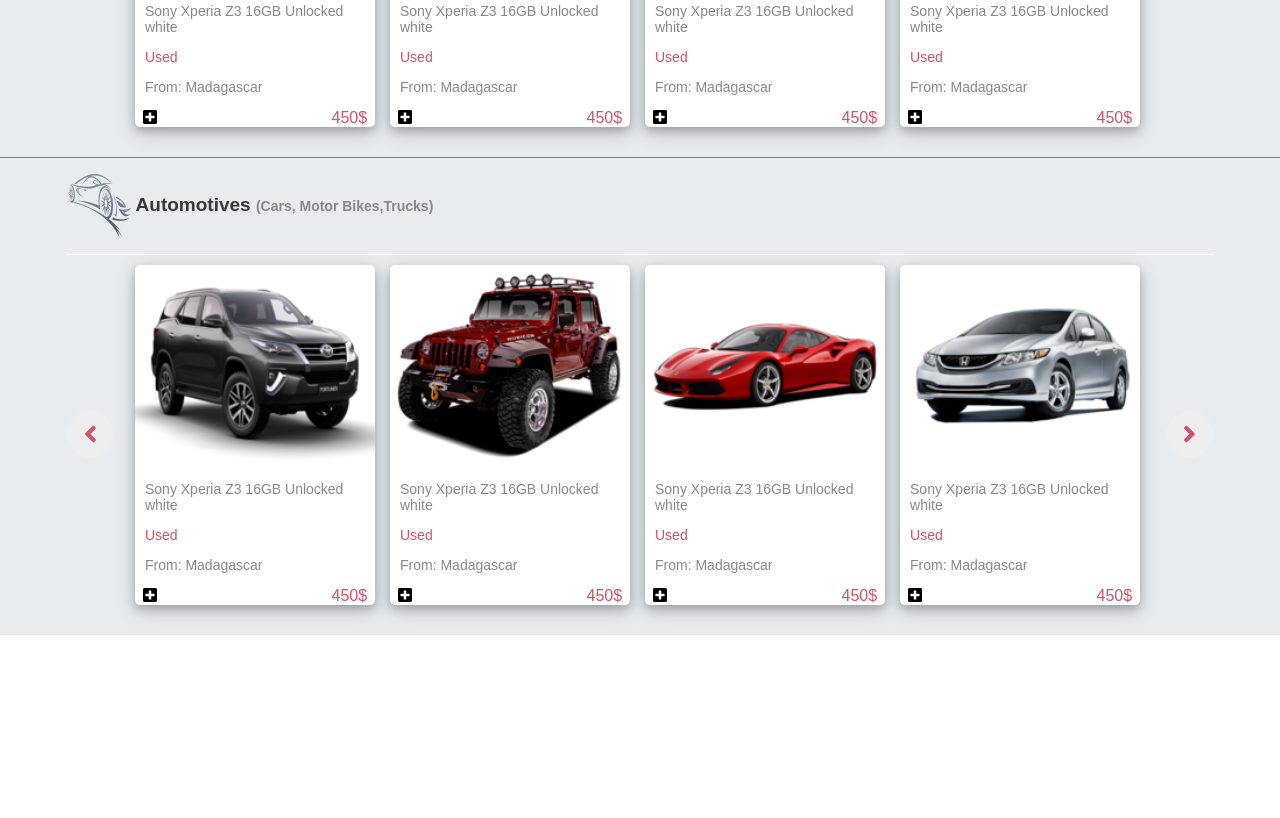
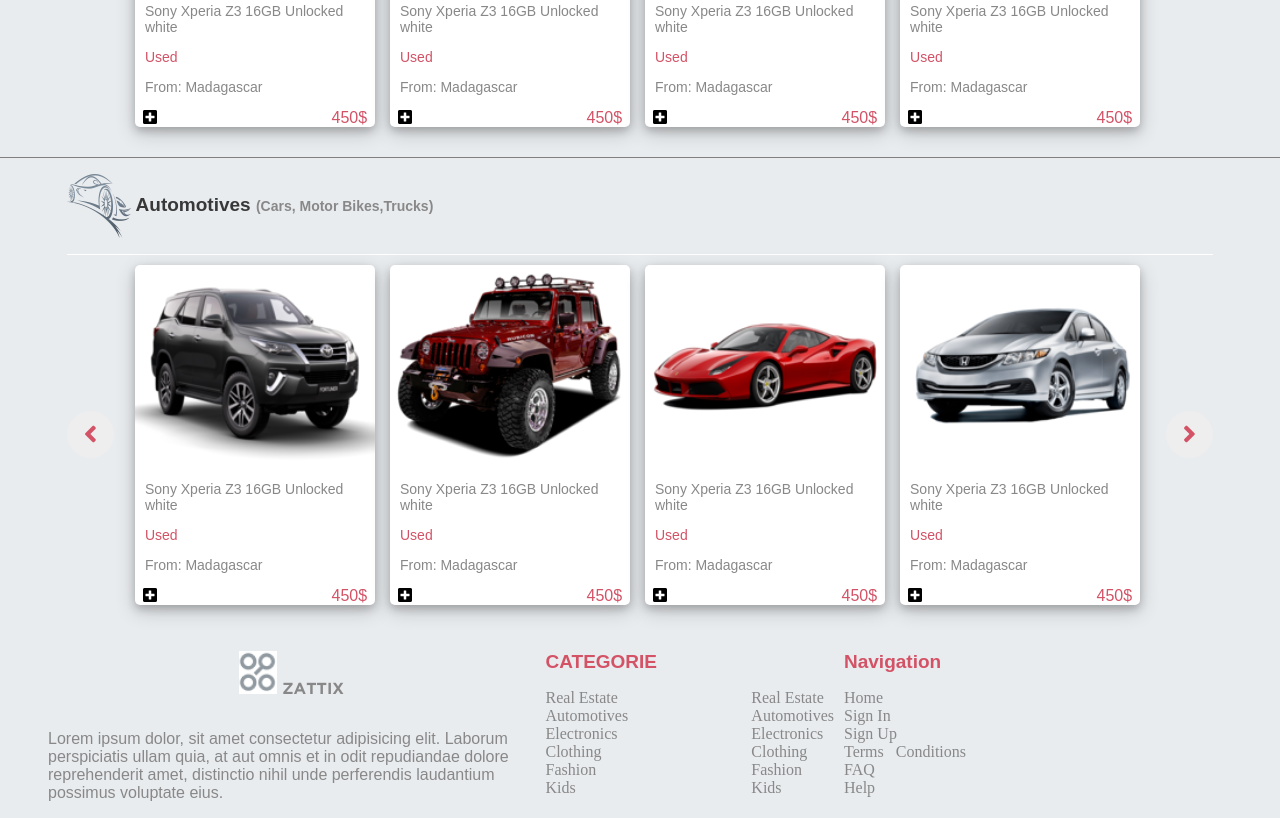
Before and after one commit to rindrajosia/capstone-html, a plain HTML site: page index.html in a window 1280 px wide. Shown: the part 1505-2323 px from the top of the page. Before the commit the page ends 2140 px from the top, so only its background shows below. Drawn offline with Linux system fonts and the light colour scheme; a web font is replaced by a local one.

Commit message:
add footer

```diff
--- a/index.html
+++ b/index.html
@@ -671,6 +671,59 @@
               </div>
             </div>
 
+            <footer class="l-container-fluid bg-gostwhite">
+               <div class="l-container-lg row">
+                 <div class="col-md-5 col-sm-12">
+                   <div class="footer-left flex-sm-column flex-sm-justify-center flex-sm-align-center flex-md-column flex-md-justify-center flex-md-align-center">
+                     <p class="text-gray font-GothamB footer-l1"><img src="img/logo-footer.png" alt=""> ZATTIX</p>
+                     <p class="font-HelveticaL text-gray">Lorem ipsum dolor, sit amet consectetur adipisicing elit. Laborum perspiciatis ullam quia, at aut omnis et in odit
+                       repudiandae dolore reprehenderit amet, distinctio nihil unde perferendis laudantium possimus voluptate eius.</p>
+                   </div>
+
+                 </div>
+
+                 <div class="footer-center col-md-3 col-sm-12">
+                   <h2 class="text-orange footer-tilte font-HelveticaM">CATEGORIE</h2>
+                   <div class="footer-center-content flex-sm-row flex-sm-justify-between flex-sm-align-center  flex-md-row flex-md-justify-between">
+                     <ul class="text-gray">
+                       <li><a href="#">Real Estate</a></li>
+                       <li><a href="#">Automotives</a></li>
+                       <li><a href="#">Electronics</a></li>
+                       <li><a href="#">Clothing</a></li>
+                       <li><a href="#">Fashion</a></li>
+                       <li><a href="#">Kids</a></li>
+                     </ul>
+
+                     <ul class="text-gray">
+                       <li><a href="#">Real Estate</a></li>
+                       <li><a href="#">Automotives</a></li>
+                       <li><a href="#">Electronics</a></li>
+                       <li><a href="#">Clothing</a></li>
+                       <li><a href="#">Fashion</a></li>
+                       <li><a href="#">Kids</a></li>
+                     </ul>
+
+                   </div>
+
+                 </div>
+
+                 <div class="right col-md-4 col-sm-12">
+                   <h2 class="text-orange footer-tilte font-HelveticaM">Navigation</h2>
+                   <div class="footer-center-content flex-md-row flex-md-justify-between">
+                     <ul class="text-gray">
+                       <li><a href="#">Home</a></li>
+                       <li><a href="#">Sign In</a></li>
+                       <li><a href="#">Sign Up</a></li>
+                       <li><a href="#">Terms &nbsp; Conditions</a></li>
+                       <li><a href="#">FAQ</a></li>
+                       <li><a href="#">Help</a></li>
+                     </ul>
+                 </div>
+               </div>
+             </div>
+
+       </footer>
+
 
 
   </body>
```
